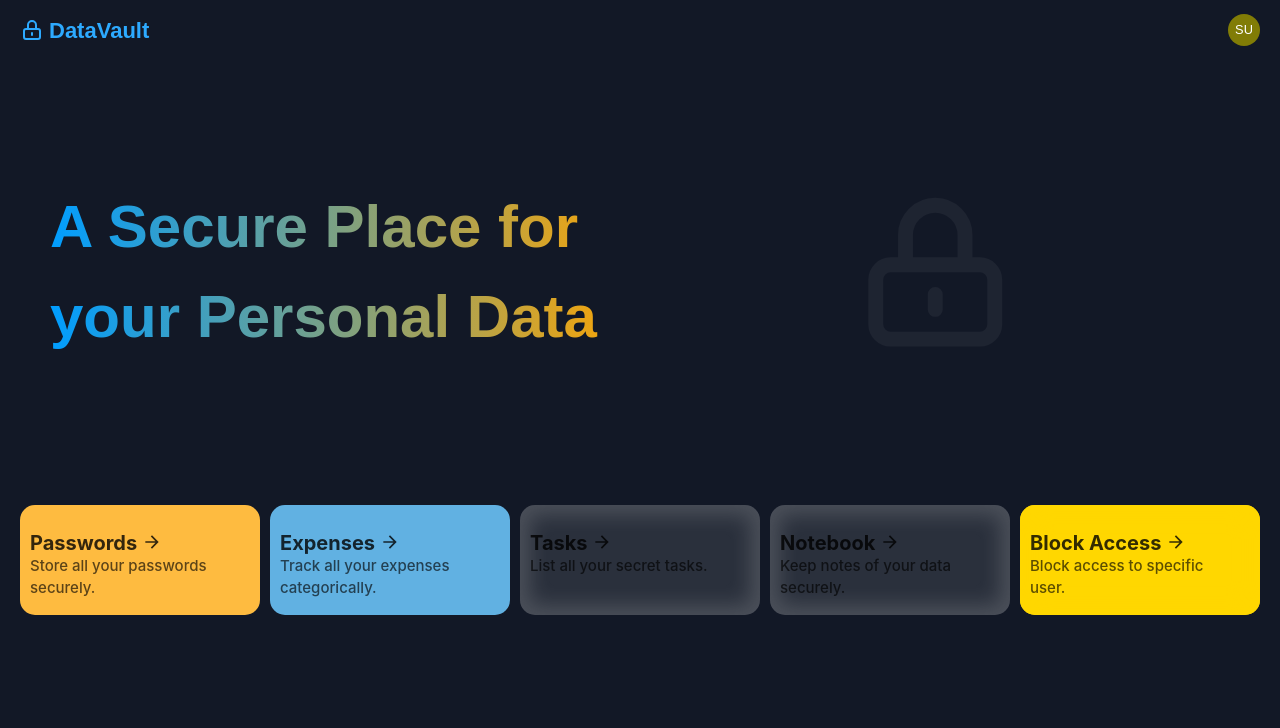
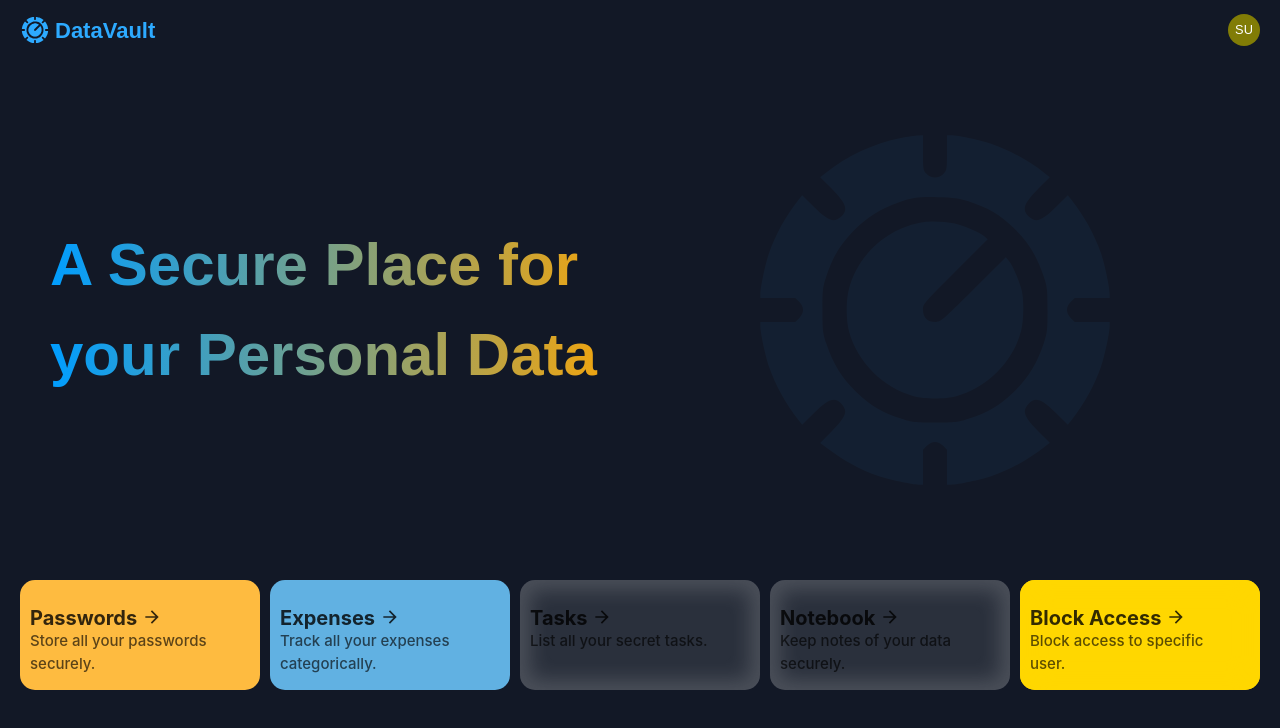
Before and after one commit to git-devanshu/data-vault, a React (Vite) app in the folder frontend/: page / in a window 1280 px wide. Shown: the top 728 px of the page. Built offline with nearby package versions, Linux system fonts and the light colour scheme; sample sign-in values are in the browser's storage.

Commit message:
Added Logo svg

```diff
--- a/frontend/index.html
+++ b/frontend/index.html
@@ -2,7 +2,7 @@
 <html lang="en">
   <head>
     <meta charset="UTF-8" />
-    <link rel="icon" type="image/svg+xml" href="/vite.svg" />
+    <link rel="icon" type="image/svg+xml" href="/favicon.svg" />
     <meta name="viewport" content="width=device-width, initial-scale=1.0" />
     <title>DataVault</title>
   </head>
--- a/frontend/src/pages/About.jsx
+++ b/frontend/src/pages/About.jsx
@@ -1,17 +1,17 @@
 import React from "react";
 import '../VaultComponents/vaultStyle.css';
-import { HiOutlineLockClosed } from 'react-icons/hi';
 import { MdCheckCircle } from 'react-icons/md';
 import { FaGithub, FaLinkedin } from "react-icons/fa";
 import { List, ListItem, Text, ListIcon, Heading, VStack, Avatar, HStack, IconButton, Link } from "@chakra-ui/react";
 import ReportIssueForm from "../CommonComponents/ReportIssueForm";
+import Favicon from '../../public/favicon.svg'
 
 const About = () => {
     return(
         <div className='parent-container'>
             <div className='top-header'>
                 <div>
-                    <HiOutlineLockClosed size={24} color='#2daaff'/>
+                    <img src={Favicon} style={{height: '30px'}}/>
                     <h1>DataVault</h1>
                 </div>
             </div>
--- a/frontend/src/pages/Home.jsx
+++ b/frontend/src/pages/Home.jsx
@@ -1,13 +1,13 @@
 import React, { useEffect, useState } from 'react'
 import './homeStyle.css';
-import { HiOutlineLockClosed } from 'react-icons/hi';
-import { Avatar, Heading, Text, Menu, MenuButton, MenuList, Button, Stack, Divider, MenuItem, MenuDivider } from '@chakra-ui/react';
+import { Avatar, Heading, Text, Menu, MenuButton, MenuList, Divider, MenuItem } from '@chakra-ui/react';
 import { ArrowForwardIcon, InfoIcon, SettingsIcon } from '@chakra-ui/icons';
 import { FaSignOutAlt } from "react-icons/fa";
 import { decodeToken, getAuthToken, removeAuthToken } from '../utils/helperFunctions';
 import { useNavigate } from 'react-router-dom';
 import ConfirmationPopup from '../CommonComponents/ConfirmationPopup';
 import { useAppContext } from '../context/AppContext';
+import Favicon from '../../public/favicon.svg'
 
 export default function Home() {
     const navigate = useNavigate();
@@ -51,7 +51,7 @@ export default function Home() {
             {/* header */}
             <div className='top-header'>
                 <div>
-                    <HiOutlineLockClosed size={24} color='#2daaff'/>
+                    <img src={Favicon} style={{height: '30px'}}/>
                     <h1>DataVault</h1>
                 </div>
                 <Menu>
@@ -74,7 +74,7 @@ export default function Home() {
                 <div>
                     <h1>A Secure Place for your Personal Data</h1>
                 </div>
-                <HiOutlineLockClosed size='55%' className='side-logo'/>
+                <img src={Favicon} size='55%' className='side-logo'/>
             </div>
 
             {/* modules */}
```
Also changed, not shown: frontend/public/favicon.svg (added).
